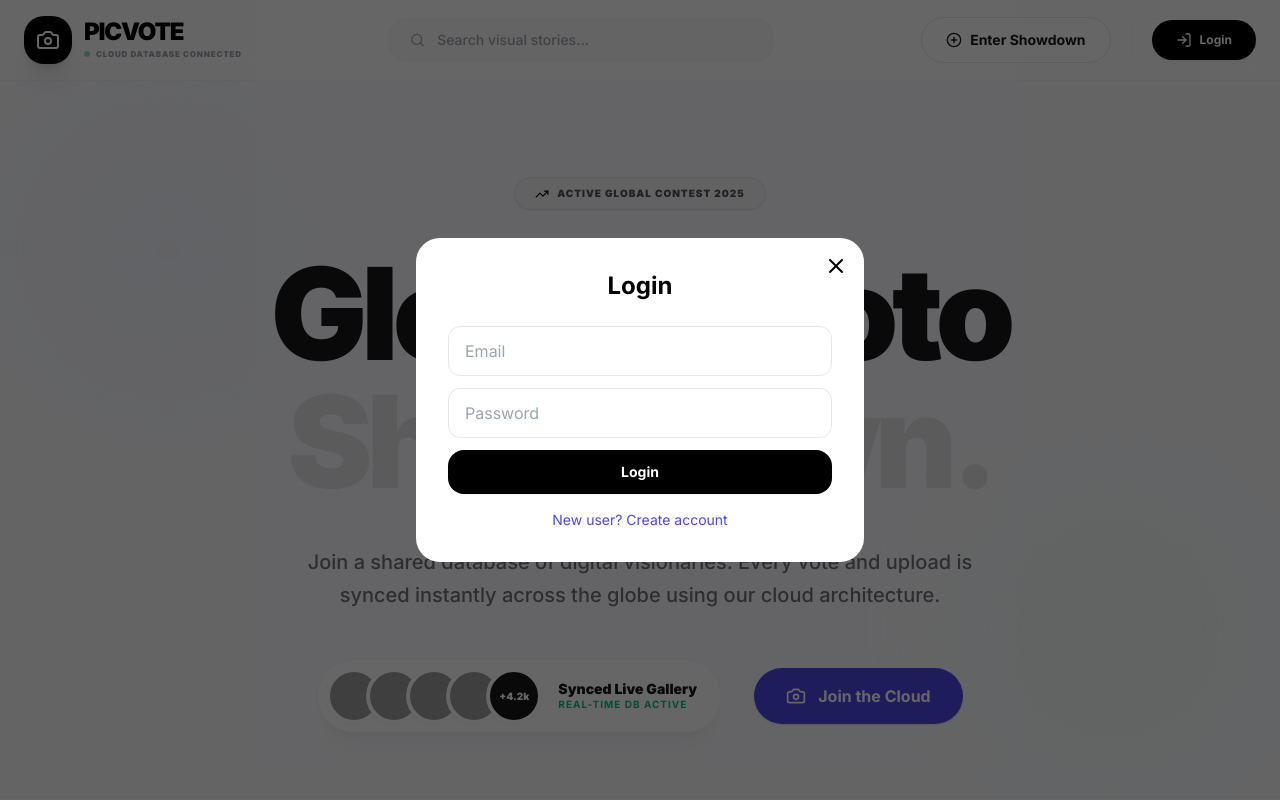
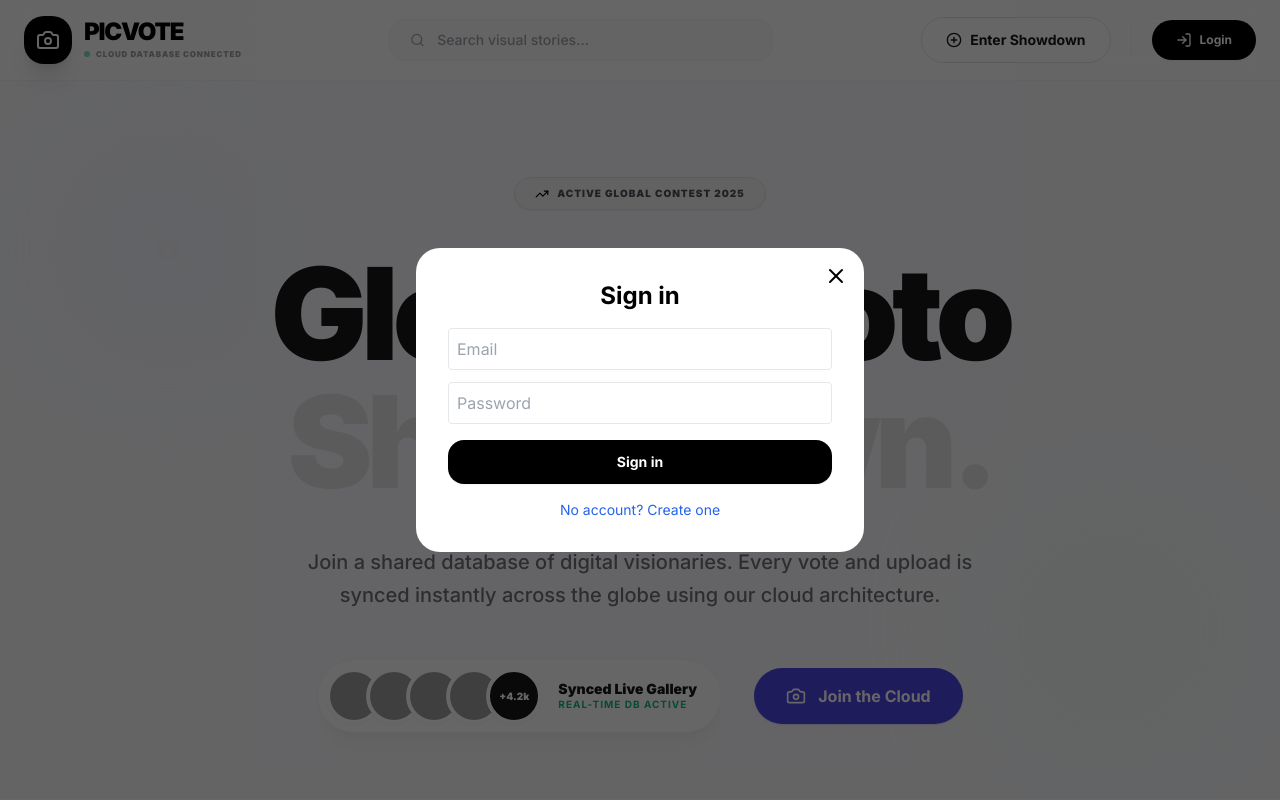
Before and after one commit to mohitrocks001/Picvotenew, a React (Vite) app: page / in a window 1280 px wide. Both pictures are taken after a click on the button "Enter Showdown". Shown: the top 800 px of the page. Built offline with nearby package versions, Linux system fonts and the light colour scheme; no server answers; grey boxes are pictures that could not be loaded.

Commit message:
Update LoginModal.tsx

```diff
--- a/components/LoginModal.tsx
+++ b/components/LoginModal.tsx
@@ -39,7 +39,6 @@ export const LoginModal: React.FC<LoginModalProps> = ({
         handle: user.email?.split("@")[0] || "user",
         avatar: `https://api.dicebear.com/7.x/avataaars/svg?seed=${user.uid}`,
       });
-
       onClose();
     } catch (err: any) {
       setError(err.message);
@@ -54,38 +53,42 @@ export const LoginModal: React.FC<LoginModalProps> = ({
           <X />
         </button>
 
-        <h2 className="text-2xl font-bold text-center mb-6">
-          {isSignup ? "Create Account" : "Login"}
+        <h2 className="text-2xl font-bold mb-4 text-center">
+          {isSignup ? "Create account" : "Sign in"}
         </h2>
 
+        {error && (
+          <p className="text-red-500 text-sm mb-3 text-center">{error}</p>
+        )}
+
         <input
-          type="email"
+          className="w-full border p-2 rounded mb-3"
           placeholder="Email"
-          className="w-full border rounded-xl px-4 py-3 mb-3"
           value={email}
           onChange={(e) => setEmail(e.target.value)}
         />
 
         <input
+          className="w-full border p-2 rounded mb-4"
           type="password"
           placeholder="Password"
-          className="w-full border rounded-xl px-4 py-3 mb-3"
           value={password}
           onChange={(e) => setPassword(e.target.value)}
         />
 
-        {error && <p className="text-red-500 text-sm mb-2">{error}</p>}
-
-        <Button className="w-full py-3" onClick={handleAuth}>
-          {isSignup ? "Sign Up" : "Login"}
+        <Button onClick={handleAuth} className="w-full">
+          {isSignup ? "Sign up" : "Sign in"}
         </Button>
 
         <p
-          className="text-center text-sm mt-4 text-indigo-600 cursor-pointer"
+          className="text-sm mt-4 text-center cursor-pointer text-blue-600"
           onClick={() => setIsSignup(!isSignup)}
         >
-          {isSignup ? "Already have an account? Login" : "New user? Create account"}
+          {isSignup
+            ? "Already have an account? Sign in"
+            : "No account? Create one"}
         </p>
+
       </div>
     </div>
   );
```
